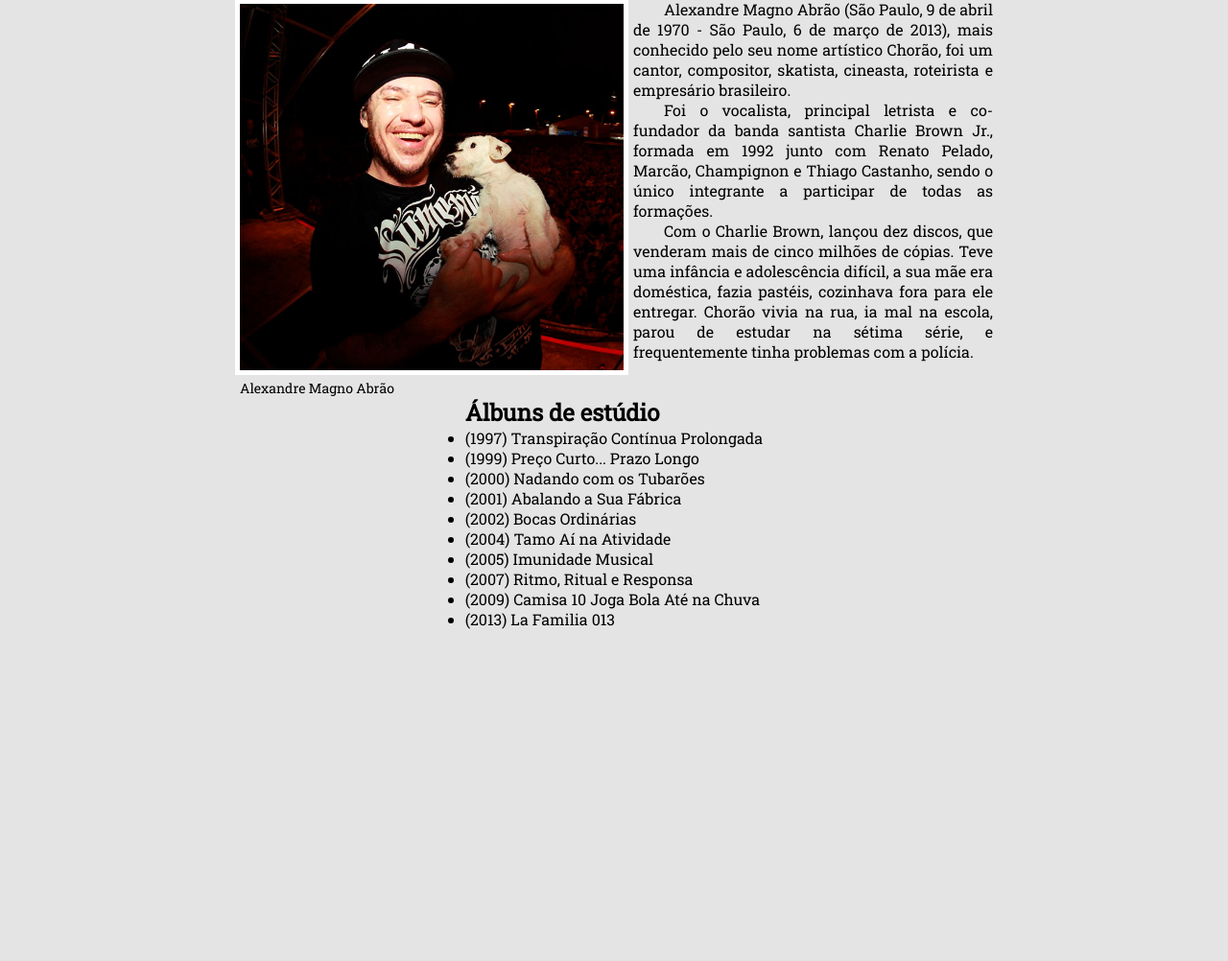
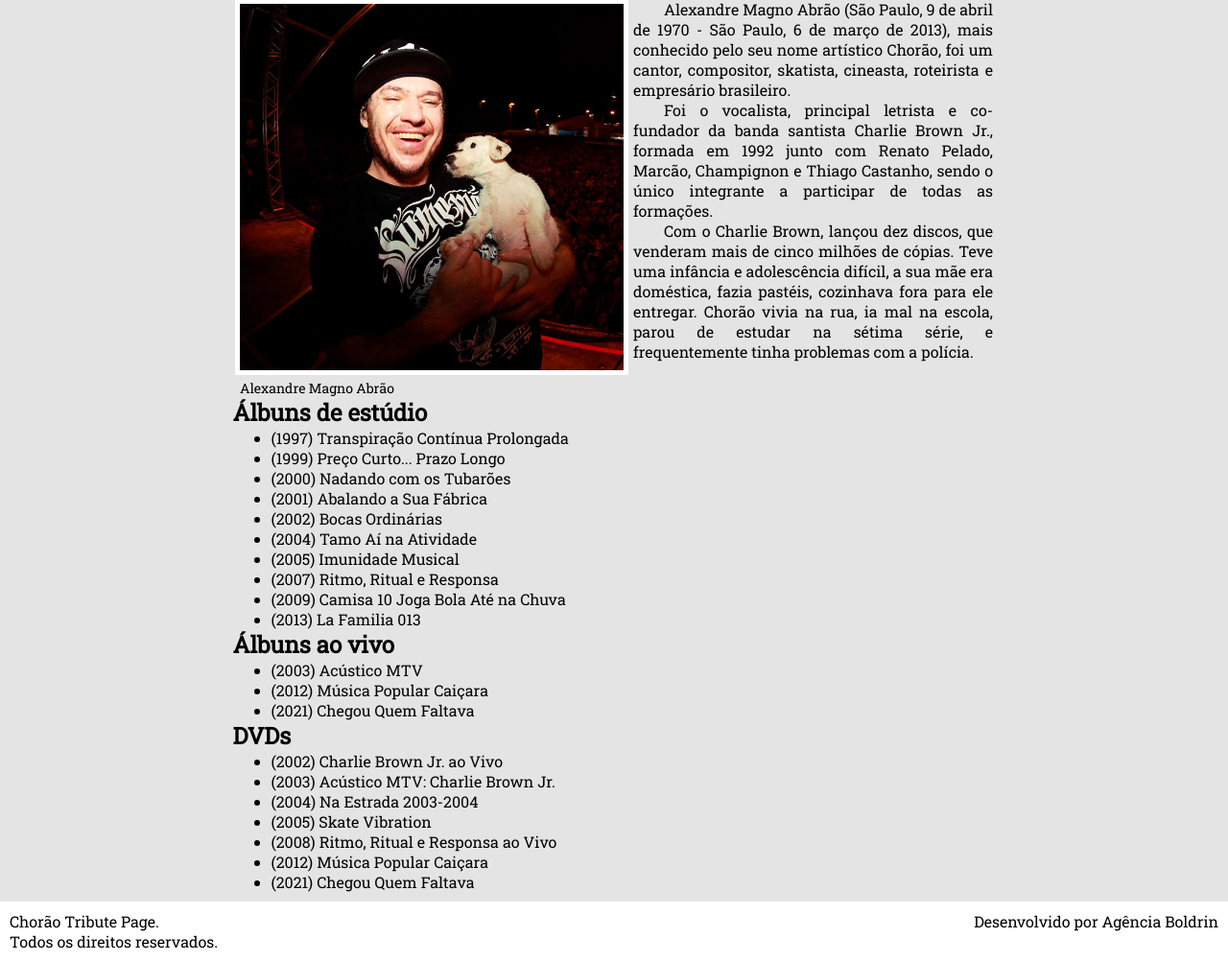
Before and after one commit to oguilhermesouza/b7web, a PHP site: page / in a window 1280 px wide. Shown: the part 116-1118 px from the top of the page at 96% size. Before the commit the page ends 772 px from the top, so only its background shows below. Run offline with PHP 8.4, Linux system fonts and the light colour scheme.

Commit message:
Concluíndo exercício da página de tributo.

```diff
--- a/Tribute Page/assets/css/style.css
+++ b/Tribute Page/assets/css/style.css
@@ -54,4 +54,19 @@ header {
 
 .discografia {
     display: flex;
+    flex-direction: column;
+    width: 800px;
+    margin-left: 5px;
 }
+
+.discografia ul {
+    margin-left: 40px;
+}
+
+footer {
+    display: flex;
+    justify-content: space-between;
+    padding: 10px;
+    margin-top: 10px;
+    background-color: #fff;
+}
--- a/Tribute Page/index.html
+++ b/Tribute Page/index.html
@@ -1,5 +1,6 @@
 <!DOCTYPE html>
 <html lang="en">
+
 <head>
     <meta charset="UTF-8">
     <meta http-equiv="X-UA-Compatible" content="IE=edge">
@@ -11,29 +12,38 @@
     <link rel="preconnect" href="https://fonts.gstatic.com" crossorigin>
     <link href="https://fonts.googleapis.com/css2?family=Roboto+Slab&display=swap" rel="stylesheet">
 </head>
+
 <body>
     <header>
         <h1>Alexandre Magno Abrão</h1>
         <h2>Cantor/Compositor</h2>
     </header>
     <section id="container">
-        <div class ="biografia">
+        <div class="biografia">
             <figure>
-                <img src="assets/img/chorao.jpg" alt="Chorão sorrindo no palco durante um show segurando um cachorro que apareceu por lá" >
+                <img src="assets/img/chorao.jpg"
+                    alt="Chorão sorrindo no palco durante um show segurando um cachorro que apareceu por lá">
                 <figcaption>Alexandre Magno Abrão</figcaption>
             </figure>
 
             <div class="texto-biografia">
-                <p>Alexandre Magno Abrão (São Paulo, 9 de abril de 1970 - São Paulo, 6 de março de 2013), mais conhecido pelo seu nome artístico Chorão, foi um cantor, compositor, skatista, cineasta, roteirista e empresário brasileiro.</p>
-                <p>Foi o vocalista, principal letrista e co-fundador da banda santista Charlie Brown Jr., formada em 1992 junto com Renato Pelado, Marcão, Champignon e Thiago Castanho, sendo o único integrante a participar de todas as formações. </p>
-                <p>Com o Charlie Brown, lançou dez discos, que venderam mais de cinco milhões de cópias. Teve uma infância e adolescência difícil, a sua mãe era doméstica, fazia pastéis, cozinhava fora para ele entregar. Chorão vivia na rua, ia mal na escola, parou de estudar na sétima série, e frequentemente tinha problemas com a polícia. </p>
+                <p>Alexandre Magno Abrão (São Paulo, 9 de abril de 1970 - São Paulo, 6 de março de 2013), mais conhecido
+                    pelo seu nome artístico Chorão, foi um cantor, compositor, skatista, cineasta, roteirista e
+                    empresário brasileiro.</p>
+                <p>Foi o vocalista, principal letrista e co-fundador da banda santista Charlie Brown Jr., formada em
+                    1992 junto com Renato Pelado, Marcão, Champignon e Thiago Castanho, sendo o único integrante a
+                    participar de todas as formações. </p>
+                <p>Com o Charlie Brown, lançou dez discos, que venderam mais de cinco milhões de cópias. Teve uma
+                    infância e adolescência difícil, a sua mãe era doméstica, fazia pastéis, cozinhava fora para ele
+                    entregar. Chorão vivia na rua, ia mal na escola, parou de estudar na sétima série, e frequentemente
+                    tinha problemas com a polícia. </p>
             </div>
 
         </div>
 
         <div class="discografia">
+            <h1>Álbuns de estúdio</h1>
             <ul>
-                <h1>Álbuns de estúdio</h1>
                 <li>(1997) Transpiração Contínua Prolongada</li>
                 <li>(1999) Preço Curto... Prazo Longo</li>
                 <li>(2000) Nadando com os Tubarões</li>
@@ -45,7 +55,34 @@
                 <li>(2009) Camisa 10 Joga Bola Até na Chuva</li>
                 <li>(2013) La Familia 013</li>
             </ul>
+            <h1>Álbuns ao vivo</h1>
+            <ul>
+                <li>(2003) Acústico MTV</li>
+                <li>(2012) Música Popular Caiçara</li>
+                <li>(2021) Chegou Quem Faltava</li>
+            </ul>
+            <h1>DVDs</h1>
+            <ul>
+                <li>(2002) Charlie Brown Jr. ao Vivo</li>
+                <li>(2003) Acústico MTV: Charlie Brown Jr.</li>
+                <li>(2004) Na Estrada 2003-2004</li>
+                <li>(2005) Skate Vibration</li>
+                <li>(2008) Ritmo, Ritual e Responsa ao Vivo</li>
+                <li>(2012) Música Popular Caiçara</li>
+                <li>(2021) Chegou Quem Faltava</li>
+            </ul>
         </div>
     </section>
+    <footer>
+        <div>
+            <p>Chorão Tribute Page.</p>
+            <p>Todos os direitos reservados.</p>
+        </div>
+
+        <div>
+            <p>Desenvolvido por Agência Boldrin</p>
+        </div>
+    </footer>
 </body>
+
 </html>
```
